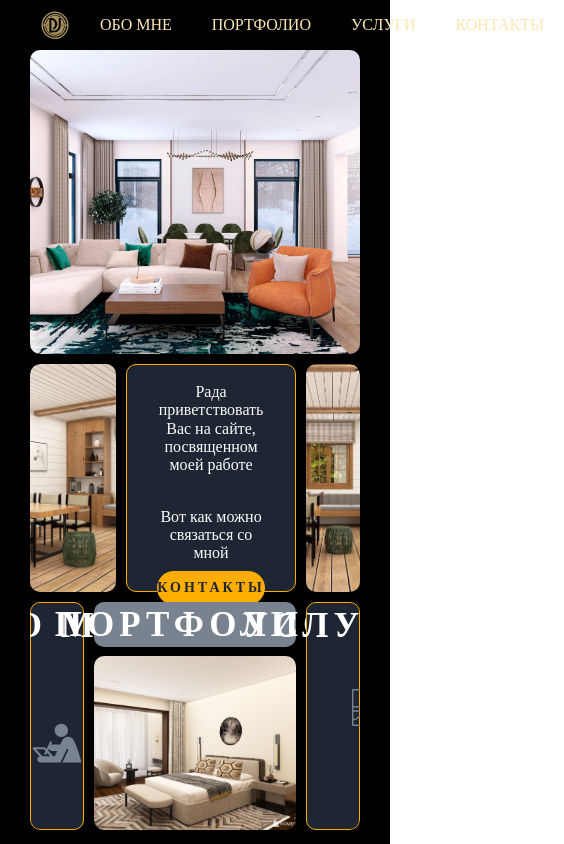
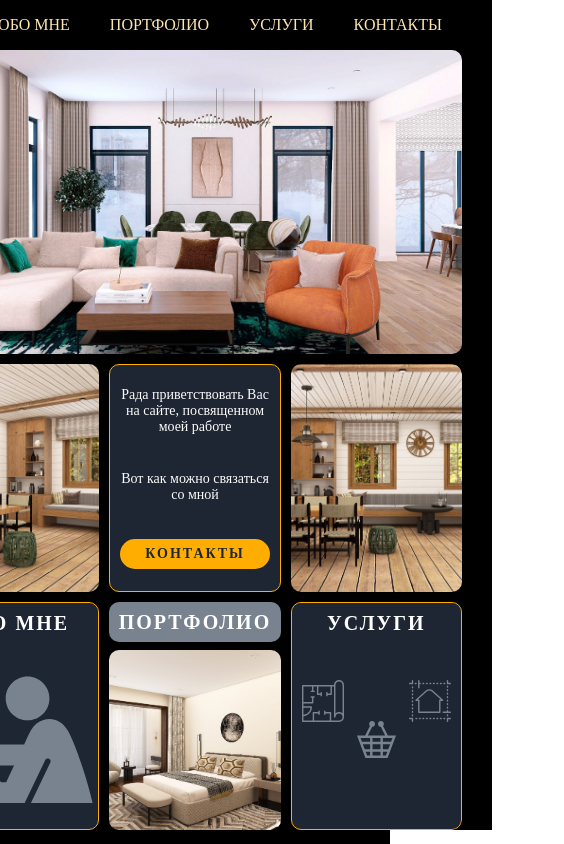
Before and after one commit to Dmitry-Dudarev/valentina-app, a React (Create React App) app: page / in a window 390 px wide. Shown: the whole page, 564 px wide, since content can reach past the window. Built offline with nearby package versions, Linux system fonts and the light colour scheme; the HTML template or start-up script is replaced by a standard one.

Commit message:
feat: добавлены медиазапросы для Main

```diff
--- a/src/components/App/App.css
+++ b/src/components/App/App.css
@@ -2,7 +2,14 @@
   display: flex;
   flex-direction: column;
   min-height: 100vh;
-  background-color: #2f3a4b;
+  background-color: #000;
+  align-items: center;
+}
+
+.app-container {
+  display: flex;
+  flex-direction: column;
+  max-width: 1440px;
 }
 
 .app-text {
--- a/src/components/App/App.js
+++ b/src/components/App/App.js
@@ -6,6 +6,7 @@ import Main from '../Main/Main';
 function App() {
   return (
     <div className="app">
+      <div className="app-container">
         <Header />
         <main>
           <Routes>
@@ -13,6 +14,7 @@ function App() {
           </Routes>
         </main>
       </div>
+    </div>
   );
 }
 
--- a/src/components/Main/Main.css
+++ b/src/components/Main/Main.css
@@ -45,7 +45,6 @@
 
 .main__grid-banner-left {
   grid-column: 1 / span 3;
-  background-color: blueviolet;
   background-image: url('../../images/main-banner-left__image.jpg');
   background-repeat: no-repeat;
   background-position: 50% 50%;
@@ -66,7 +65,7 @@
 .main__banner-text {
   text-align: center;
   color: #fcfbfa;
-  font-size: 16px;
+  font-size: 15px;
 }
 
 .main__banner-text-borderline {
@@ -98,7 +97,6 @@
 }
 
 .main__grid-cell-title {
-  background-color: #000;
   border-radius: 10px;
   display: flex;
   align-items: center;
@@ -252,3 +250,147 @@
 .main__services-description-item-image {
   width: 4vw;
 }
+
+@media (max-width: 1340px) {
+  .main__grid-banner-text {
+    padding: 10px 20px;
+  }
+
+  .main__grid-banner-text-contacts-link {
+    padding: 8px 0;
+    font-size: 16px;
+  }
+
+  .main__grid-cell-title {
+    font-size: 30px;
+  }
+}
+
+@media (max-width: 1205px) {
+  .main__banner-text {
+    font-size: 14px;
+  }
+
+  .main__grid-banner-text {
+    padding: 10px 16px;
+  }
+
+  .main__grid-banner-text-contacts-link {
+    font-size: 13px;
+  }
+
+  .main__grid-cell-title {
+    font-size: 28px;
+  }
+}
+
+@media (max-width: 1050px) {
+  .main__banner-text {
+    font-size: 13px;
+  }
+}
+
+@media (max-width: 1000px) {
+  .main__grid-banner-text {
+    padding: 20px 10px;
+  }
+}
+
+@media (max-width: 950px) {
+  .main__grid-banner-text-contacts-link {
+    letter-spacing: 2px;
+  }
+
+  .main__grid-cell-services-section {
+    padding: 10px 22px;
+  }
+}
+
+@media (max-width: 850px) {
+  .main__banner-text-borderline {
+    display: none;
+  }
+
+  .main__grid-banner-text-contacts-link {
+    font-size: 13px;
+    letter-spacing: 1px;
+  }
+}
+
+@media (max-width: 800px) {
+  .main__grid-cell-title {
+    line-height: 2;
+    letter-spacing: 3px;
+  }
+
+  .main__grid-banner-text {
+    padding: 15px 5px;
+  }
+
+  .main__grid-banner-text-contacts-link {
+    border-radius: 5px;
+  }
+}
+
+@media (max-width: 768px) {
+  .main__grid-banner-left {
+    grid-column: 1 / span 2;
+  }
+
+  .main__grid-banner-text {
+    grid-column: 3 / span 2;
+  }
+
+  .main__grid-banner-text {
+    padding: 22px 30px;
+  }
+
+  .main__banner-text {
+    font-size: 15px;
+  }
+
+  .main__grid-banner-text-contacts-link {
+    border-radius: 20px;
+    font-size: 16px;
+    letter-spacing: 3px;
+  }
+
+  .main__grid-cell-title {
+    line-height: 2;
+    letter-spacing: 2px;
+  }
+}
+
+@media (max-width: 720px) {
+  .main__grid-cell-title {
+    font-size: 20px;
+  }
+}
+
+@media (max-width: 660px) {
+  .main__banner-text {
+    font-size: 14px;
+  }
+
+  .main__grid-banner-text-contacts-link {
+    font-size: 14px;
+  }
+
+  .main__grid-cell-services-section {
+    padding: 10px 10px;
+  }
+}
+
+@media (max-width: 630px) {
+  .main__grid-banner-text-contacts-link {
+    letter-spacing: 2px;
+  }
+
+  .main__grid-banner-text {
+    padding: 22px 10px;
+  }
+}
+
+@media (max-width: 630px) {
+
+}
```
Lines whose indentation alone changed are shown as unchanged.
